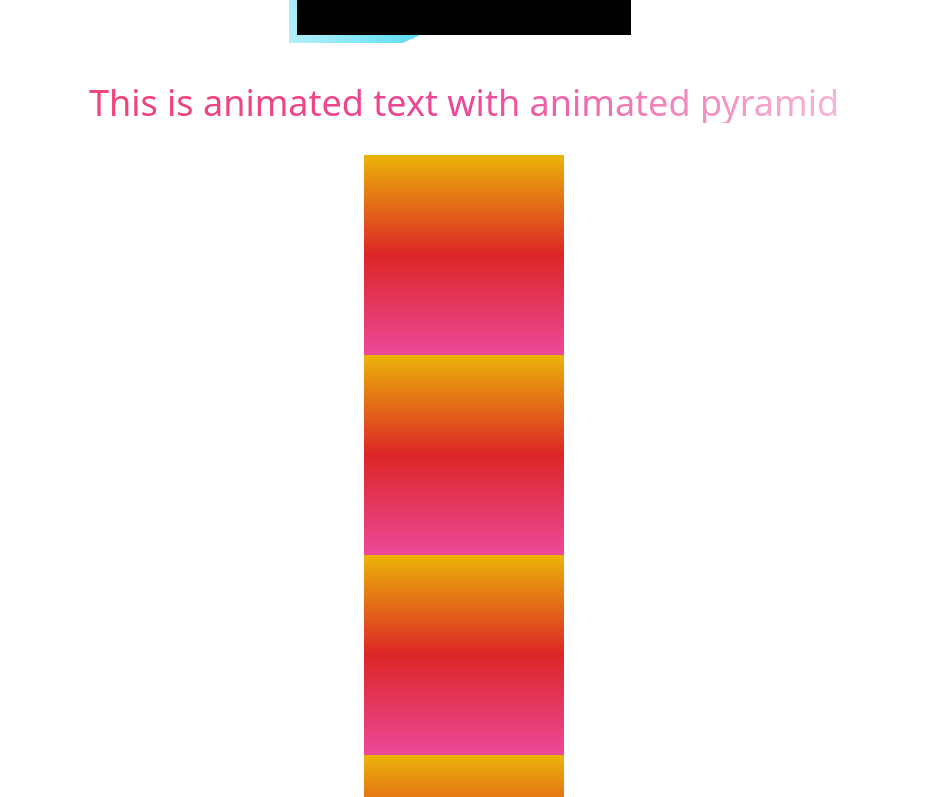
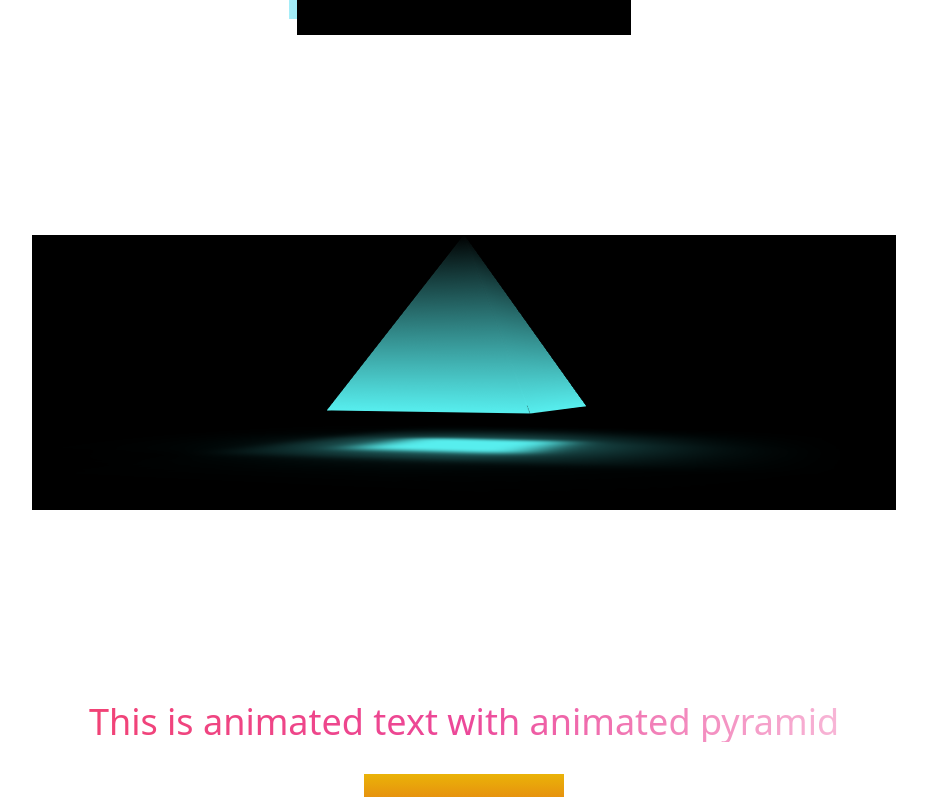
Before and after one commit to erDeep64930/webdev, a React (Vite) app: page /project in a window 1280 px wide. Shown: the part 813-1610 px from the top of the page, without its empty margins (176-1103 px from the left). Built offline with nearby package versions, Linux system fonts and the light colour scheme.

Commit message:
pyramid has been added successfully added

```diff
--- /dev/null
+++ b/src/components/pyramid/GradientPyramid.css
@@ -0,0 +1,66 @@
+.container{
+    display: block;
+    position:relative;
+    height: 275px;
+    width: 400px;
+    perspective: 1000px;
+    transform-style: preserve-3d;
+    transform-style: rotateX(-20deg);
+    margin: 2vh auto;
+}
+.container .pyramid{
+display: block;
+position: relative;
+margin: auto;
+width: 100%;
+height: 100%;
+transform-style: preserve-3d;
+animation: gradPyramid 5s linear infinite;
+}
+.side{
+    height: 200px;
+    width: 200px;
+    top: 0;
+    left: 0;
+    right:0;
+    margin: auto;
+    background: linear-gradient(#000 ,#57eeee);
+    position: absolute;
+    clip-path: polygon(50% 0%, 0% 100%, 100% 100%);
+    transform-origin: center top;
+}
+.side1{
+    transform: rotateZ(-30deg) rotateY(90deg);
+}
+.side2{
+    transform: rotateZ(30deg) rotateY(90deg);
+}
+.side3{
+    transform: rotateX(-30deg)
+}
+.side4{
+    transform: rotateX(30deg)
+}
+
+
+.bottom_shadow{
+   width: 170px;
+   height: 170px;
+ position: absolute;
+ margin: auto;
+ left:0;
+ right:0;
+ background: #57eeee;
+ transform:rotateX(90deg) translateZ(-125px);
+ filter:blur(22px);
+box-shadow: 0 0 100px rgba(87 ,238,238,0.2),
+0 0 200px rgba(87 ,238,238,0.4),
+0 0 300px rgba(87 ,238,238,0.6),
+0 0 400px rgba(87 ,238,238,0.8);
+}
+
+@keyframes gradPyramid {
+    100% {
+        transform: rotateY(360deg);
+    }
+}
--- /dev/null
+++ b/src/components/pyramid/GradientPyramid.jsx
@@ -0,0 +1,21 @@
+import "./GradientPyramid.css"
+
+const GradientPyramid = () => {
+    return (
+        <div className="m-48 bg-black">
+            <div className="container">
+                <div className="pyramid">
+                    <div className="side side1"></div>
+                    <div className="side side2"></div>
+                    <div className="side side3"></div>
+                    <div className="side side4 "></div>
+                    <div className="bottom_shadow"></div>
+                </div>
+
+            </div>
+        </div>
+
+    )
+}
+
+export default GradientPyramid
--- a/src/pages/ProjectPractice.jsx
+++ b/src/pages/ProjectPractice.jsx
@@ -4,6 +4,7 @@ import AnimatedPyramid from "../components/leariningProject/AnimatedPyramid"
 import AnimatedSignature from "../components/leariningProject/AnimatedSignature"
 import AnimatedText from "../components/leariningProject/AnimatedText"
 import Navbar2 from "../components/leariningProject/Navbar2"
+import GradientPyramid from "../components/pyramid/GradientPyramid"
 
 
 const ProjectPractice = () => {
@@ -15,6 +16,7 @@ const ProjectPractice = () => {
         <AnimatedSignature />
 
         <AnimatedCard />
+        <GradientPyramid />
         <AnimatedPyramid />
     </div>
   )
```
